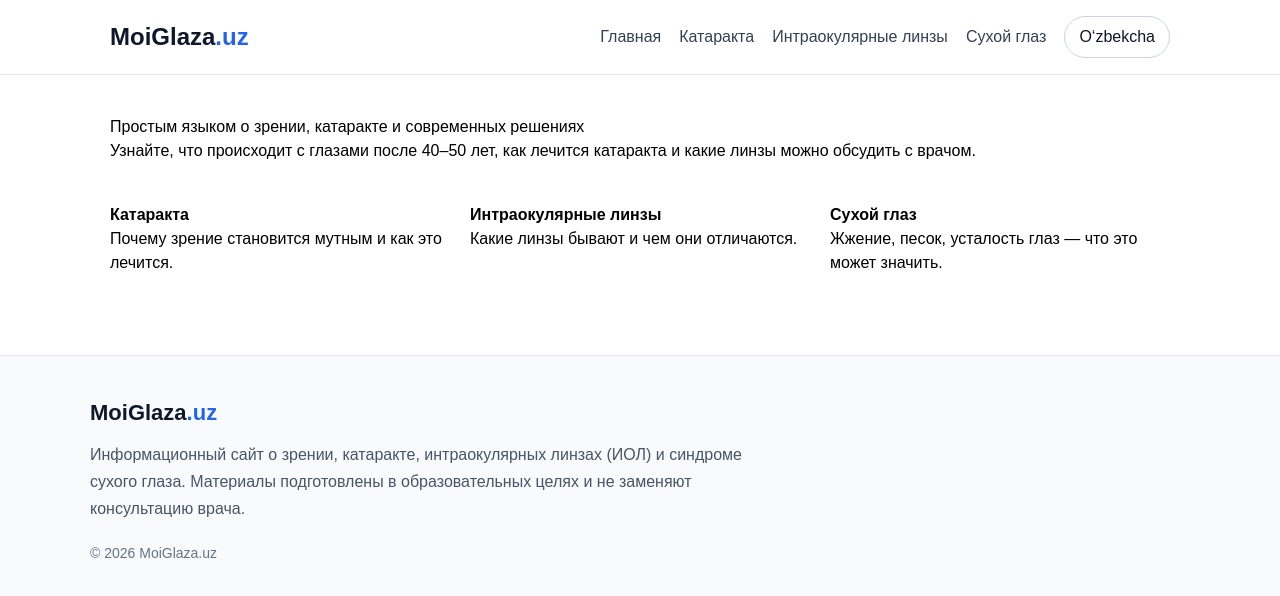
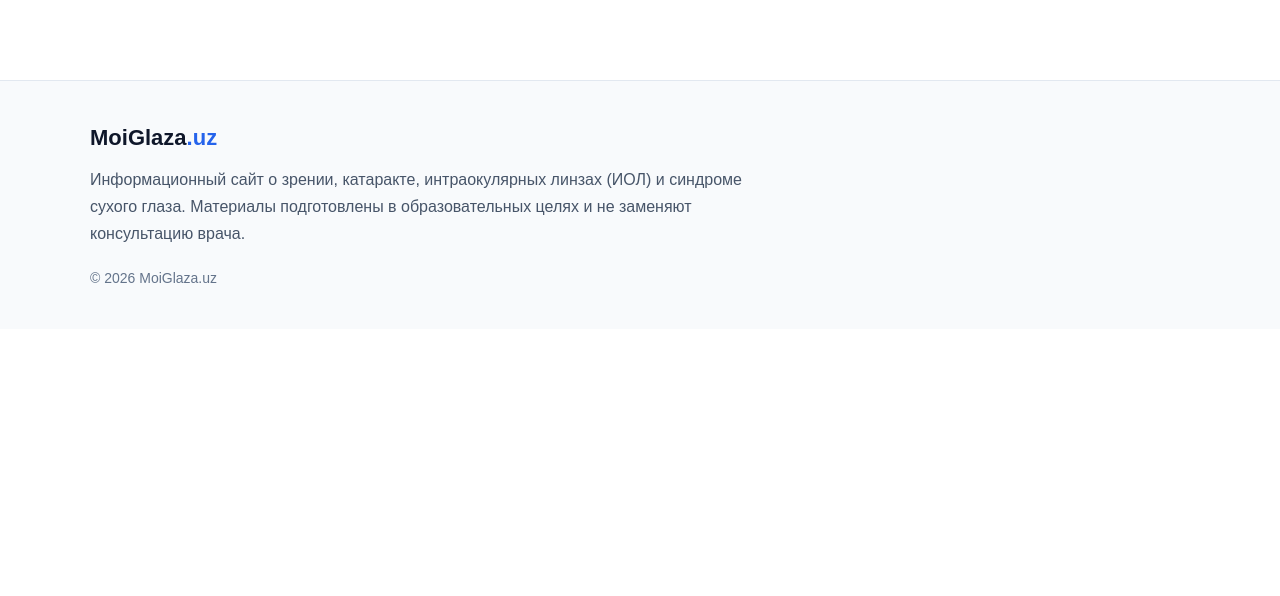
Before and after one commit to Amidro/moiglaza, a Next.js app: page /ru in a window 1280 px wide. Shown: the top 596 px of the page. Built offline with nearby package versions, Linux system fonts and the light colour scheme.

Commit message:
Update page.tsx

```diff
--- a/app/ru/page.tsx
+++ b/app/ru/page.tsx
@@ -1,36 +1,48 @@
-import Header from "../../components/Header";
-import Footer from "../../components/Footer";
-import { content } from "../../lib/content";
+export default function Footer() {
+  return (
+    <footer
+      style={{
+        marginTop: 80,
+        padding: "40px 20px",
+        background: "#f8fafc",
+        borderTop: "1px solid #e2e8f0"
+      }}
+    >
+      <div style={{ maxWidth: 1100, margin: "0 auto" }}>
+        <div
+          style={{
+            fontWeight: 700,
+            fontSize: 22,
+            marginBottom: 12,
+            color: "#0f172a"
+          }}
+        >
+          MoiGlaza<span style={{ color: "#2563eb" }}>.uz</span>
+        </div>
 
-export default function Page() {
-  const data = content.ru;
-
-  return (
-    <>
-      <Header />
-
-      <main style={{ maxWidth: 1100, margin: "40px auto", padding: "0 20px" }}>
-        <h1>{data.heroTitle}</h1>
-        <p>{data.heroText}</p>
+        <p
+          style={{
+            color: "#475569",
+            lineHeight: 1.7,
+            maxWidth: 700,
+            margin: 0
+          }}
+        >
+          Информационный сайт о зрении, катаракте, интраокулярных линзах (ИОЛ) и
+          синдроме сухого глаза. Материалы подготовлены в образовательных целях
+          и не заменяют консультацию врача.
+        </p>
 
         <div
           style={{
-            display: "grid",
-            gridTemplateColumns: "repeat(auto-fit,minmax(220px,1fr))",
-            gap: 20,
-            marginTop: 40
+            marginTop: 20,
+            color: "#64748b",
+            fontSize: 14
           }}
         >
-          {data.topics.map((item) => (
-            <a key={item.title} href={item.href}>
-              <b>{item.title}</b>
-              <p>{item.text}</p>
-            </a>
-          ))}
+          © 2026 MoiGlaza.uz
         </div>
-      </main>
-
-      <Footer />
-    </>
+      </div>
+    </footer>
   );
 }
```
